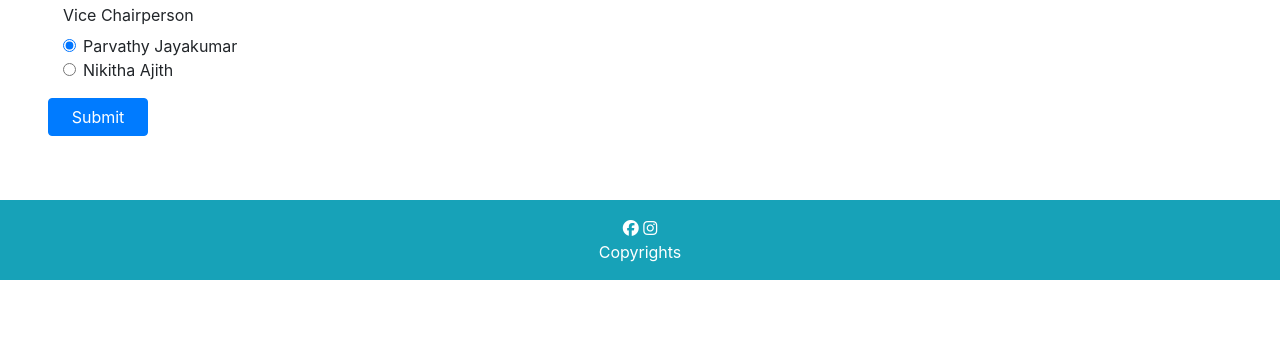
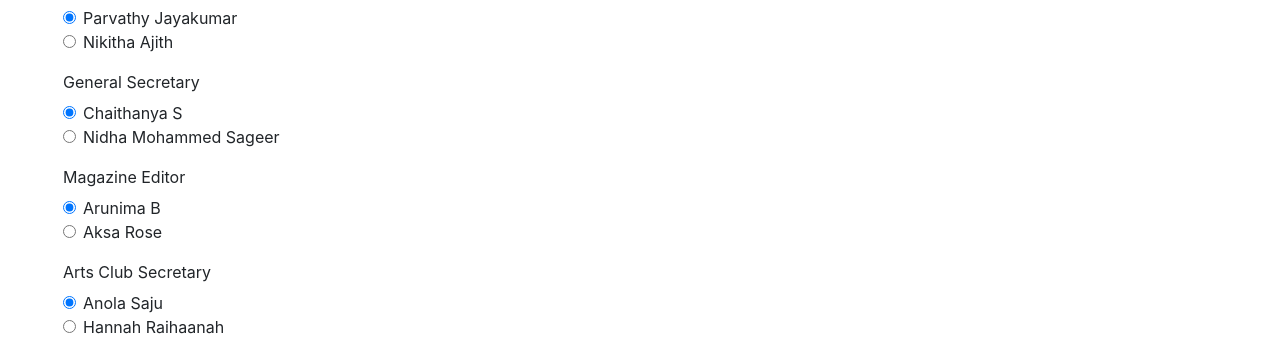
Before and after one commit to Gxyathri/Voting-Site, a plain HTML site: page index.html in a window 1280 px wide. Shown: the part 928-1280 px from the top of the page. Before the commit the page ends 1208 px from the top, so only its background shows below. Drawn offline with nearby package versions, Linux system fonts and the light colour scheme; files that its build step writes are made by us from their sources.

Commit message:
added more radio buttons

```diff
--- a/index.html
+++ b/index.html
@@ -1,16 +1,3 @@
-
-Conversation opened. 1 unread message.
-
-Skip to content
-Using Gmail with screen readers
-1 of 1,722
-(no subject)
-Inbox
-
-Gayathri <gayathri.h075@gmail.com>
-8:08 AM (15 minutes ago)
-to me
-
 <!DOCTYPE html>
 <html lang="en">
 <head>
@@ -294,7 +281,7 @@ to me
                       <div class="col-sm-10">
                           <input type="password" class="form-control" id="inputPassword3" placeholder="Password">
                       </div>
-                  </div>
+                    </div>
                   <fieldset class="form-group">
                       <legend class="col-form-label col-sm-2 pt-0">Chairperson</legend>
                       <div class="col-sm-10">
@@ -329,7 +316,57 @@ to me
                           </div>
                       </div>
                   </fieldset>
-
+                  <fieldset class="form-group">
+                    <legend class="col-form-label col-sm-2 pt-0">General Secretary</legend>
+                    <div class="col-sm-10">
+                      <div class="form-check">
+                        <input class="form-check-input" type="radio" name="generalsecretary" id="generalsecretary1" value="Chaithanya S" checked>
+                        <label class="form-check-label" for="generalsecretary1">
+                          Chaithanya S
+                        </label>
+                      </div>
+                      <div class="form-check">
+                        <input class="form-check-input" type="radio" name="generalsecretary" id="generalsecretary2" value="Nidha Mohammed Sageer">
+                        <label class="form-check-label" for="generalsecretary2">
+                          Nidha Mohammed Sageer
+                        </label>
+                      </div>
+                    </div>
+                  </fieldset>
+                  <fieldset class="form-group">
+                    <legend class="col-form-label col-sm-2 pt-0">Magazine Editor</legend>
+                    <div class="col-sm-10">
+                      <div class="form-check">
+                        <input class="form-check-input" type="radio" name="magazineeditor" id="magazineeditor1" value="Arunima B" checked>
+                        <label class="form-check-label" for="magazineeditor1">
+                          Arunima B
+                        </label>
+                      </div>
+                      <div class="form-check">
+                        <input class="form-check-input" type="radio" name="magazineeditor" id="magazineeditor2" value="Aksa Rose">
+                        <label class="form-check-label" for="magazineeditor2">
+                          Aksa Rose
+                        </label>
+                      </div>
+                    </div>
+                  </fieldset>
+                  <fieldset class="form-group">
+                    <legend class="col-form-label col-sm-2 pt-0">Arts Club Secretary</legend>
+                    <div class="col-sm-10">
+                      <div class="form-check">
+                        <input class="form-check-input" type="radio" name="artsclubsecretary" id="artsclubsecretary1" value="Anola Saju" checked>
+                        <label class="form-check-label" for="artsclubsecretary1">
+                          Anola Saju
+                        </label>
+                      </div>
+                      <div class="form-check">
+                        <input class="form-check-input" type="radio" name="artsclubsecretary" id="artsclubsecretary2" value="Hannah Raihaanah">
+                        <label class="form-check-label" for="artsclubsecretary2">
+                          Hannah Raihaanah
+                        </label>
+                      </div>
+                    </div>
+                  </fieldset>
                   <div class="form-group row">
                       <div class="col-sm-10">
                           <button type="submit" class="btn btn-primary" style="width:100px">Submit</button>
```
Also changed, not shown: login.html (+1 -1 lines).
